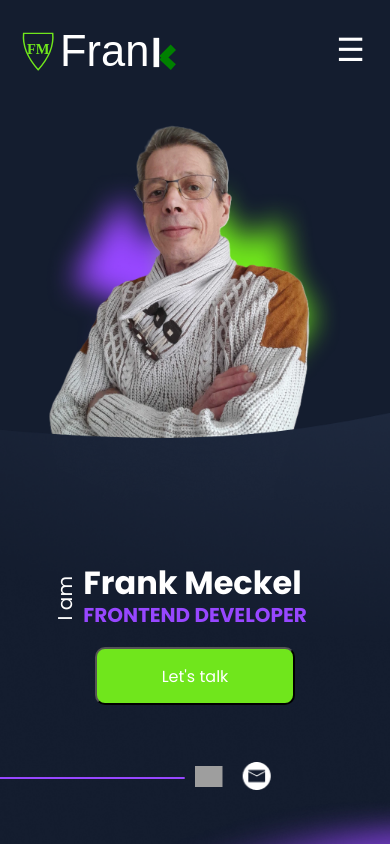
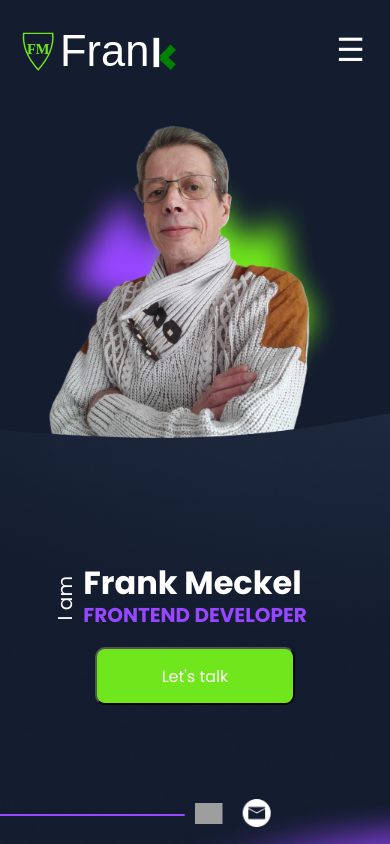
Before and after one commit to Frank-Meck/portfolio, an Angular app: page / in a window 390 px wide. Shown: the top 844 px of the page. Built offline with nearby package versions, Linux system fonts and the light colour scheme; grey boxes are pictures that could not be loaded.

Commit message:
Adaptation for Iphone Se

```diff
--- a/src/app/main/mymain/mymain.scss
+++ b/src/app/main/mymain/mymain.scss
@@ -180,6 +180,7 @@
       padding: 0 0.5rem;
       position: relative;
       box-sizing: border-box;
+
     }
 
     .mymain_box {
@@ -412,6 +413,8 @@
       top: 200px;
     }
 
+
+
     .portrait_overlay .mymain_box,
     .text_overlay .mymain_box {
       flex-direction: column;
@@ -462,6 +465,7 @@
         justify-content: center;
         width: 100%;
         gap: 0;
+        top:37px;
       }
 
       .intro_line {
```
